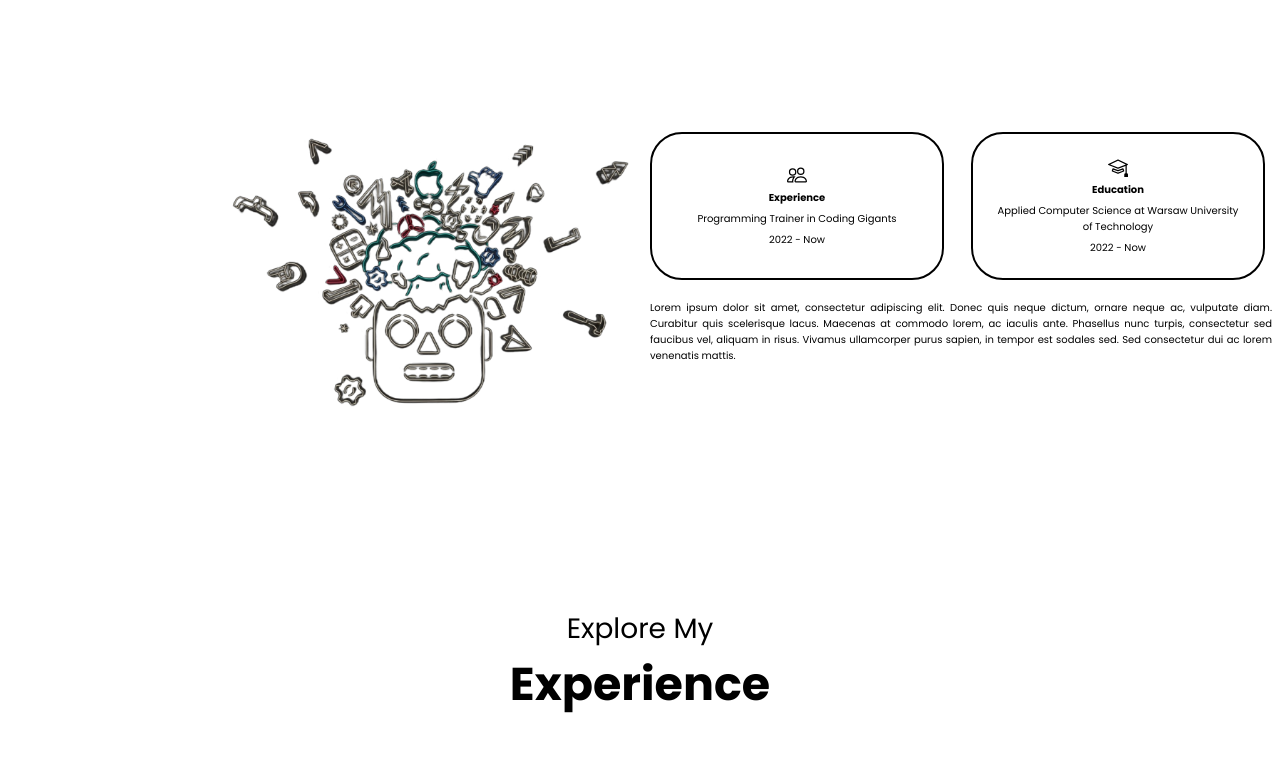
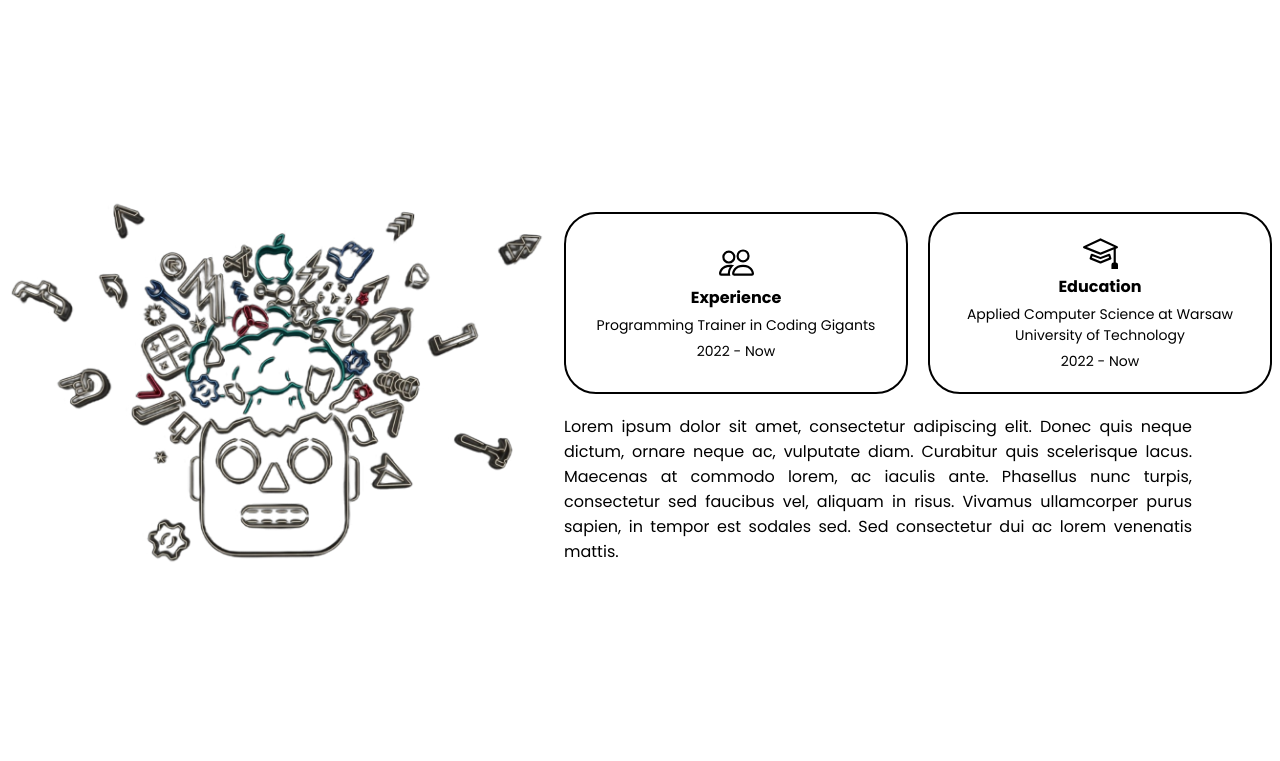
Before and after one commit to Haribs147/Portfolio-Site, a plain HTML site: page index.html in a window 1280 px wide. Shown: the part 1160-1921 px from the top of the page. Drawn offline with Linux system fonts and the light colour scheme.

Commit message:
aboute me 1900px

```diff
--- a/media.css
+++ b/media.css
@@ -204,7 +204,7 @@
     /* Footer */
 }
 
-@media (max-width: 1600px) {
+@media (max-width: 1900px) {
     /* NAVBAR */
     .flex-container {
         display: flex;
@@ -262,36 +262,36 @@
         margin: 0 auto;
         padding: 0px;
     }
-    #gird-item1{
+    #grid-item-1{
         justify-content: center;
-        align-items: center;
     }
     #grid-item-1 > img{
         min-width: 150px;
-        width: 400px;
+        width: 600px;
     }
     .grid-item-2-3{
-        margin-top: 0px;
+        margin-top: 80px;
         border-radius: 32px;
         gap: 5px;
         min-width: 100px;
         min-height: 100px;
-        width: 250px;
-        padding: 0px 20px;
+        width: 300px;
+        padding: 20px 20px;
     }
     #grid-item-4 {
         display: flex;
         text-align: justify;
         text-justify: inter-word;
+        margin-right: 80px;
     }
     .par4{
-        font-size: 10px;
+        font-size: 16px;
     }
     .par5{
-        font-size: 10px;
+        font-size: 14px;
     }
     .About-icons{
-        width: 20px;
+        width: 35px;
     }
     /* Experience */
     #experience{
```
